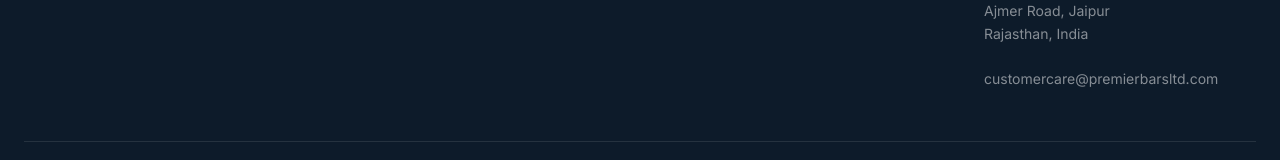
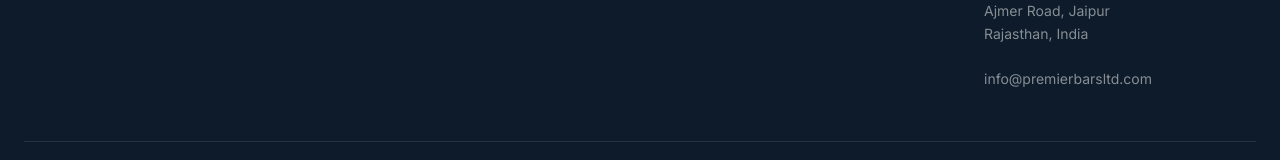
Before and after one commit to adnanabbasi0109-max/premiereweb, a Next.js app: page / in a window 1280 px wide. Shown: the part 10046-10206 px from the top of the page. Built offline with nearby package versions, Linux system fonts and the light colour scheme.

Commit message:
Change company email to info@premierbarsltd.com
Co-Authored-By: Claude Opus 4.6 <noreply@anthropic.com>

```diff
--- a/app/page.tsx
+++ b/app/page.tsx
@@ -34,7 +34,7 @@ const jsonLd = {
   },
   contactPoint: {
     "@type": "ContactPoint",
-    email: "customercare@premierbarsltd.com",
+    email: "info@premierbarsltd.com",
     contactType: "customer service",
   },
   foundingDate: "2004",
--- a/lib/constants.ts
+++ b/lib/constants.ts
@@ -4,7 +4,7 @@ export const COMPANY = {
   description:
     "A steel and infrastructure powerhouse delivering exceptional quality across TMT Bars, Pre-Engineered Buildings, Towers, Concrete Products, Poles, and Scaffolding.",
   founded: 2004,
-  email: "customercare@premierbarsltd.com",
+  email: "info@premierbarsltd.com",
   phone: "+91-141-2000000",
   website: "https://premierbarsltd.com",
   addresses: {
```
